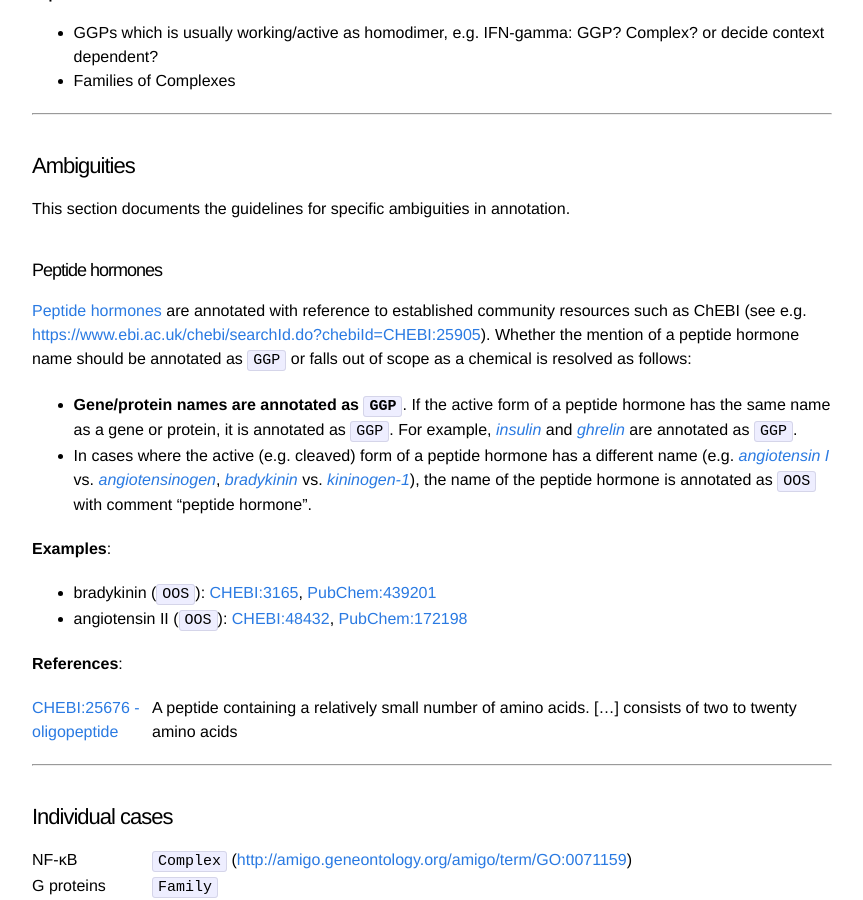
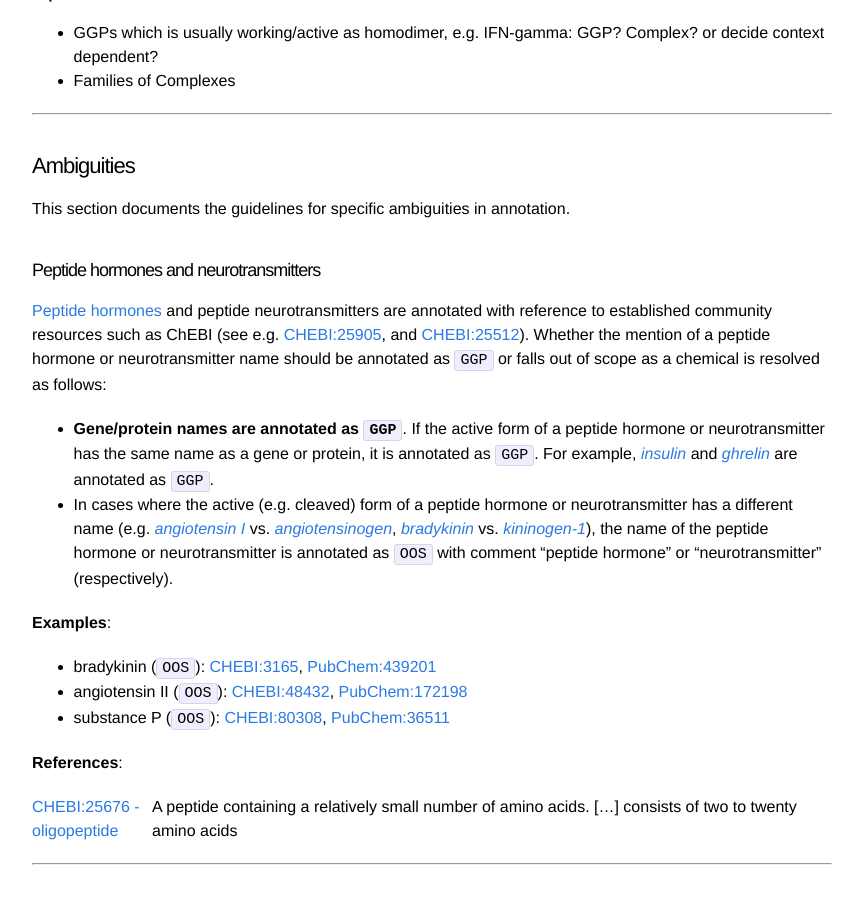
Before and after one commit to spyysalo/stringdb-ggp-corpus-docs, a Jekyll site: the page built from index.md, in a window 1280 px wide and 900 px high, scrolled down 559 px. Shown: the whole window, without its empty margins (208-1071 px from the left). Built offline with Jekyll 4.4.1, drawn with Linux system fonts in a browser that asks for light colours.

Commit message:
Update index.md

```diff
--- a/index.md
+++ b/index.md
@@ -28,17 +28,18 @@ A sample of 1000 PubMed abstracts selected by comparing JensenLab tagger GGP mat
 
 This section documents the guidelines for specific ambiguities in annotation.
 
-#### Peptide hormones
+#### Peptide hormones and neurotransmitters
 
-[Peptide hormones](https://en.wikipedia.org/wiki/Peptide_hormone) are annotated with reference to established community resources such as ChEBI (see e.g. <https://www.ebi.ac.uk/chebi/searchId.do?chebiId=CHEBI:25905>). Whether the mention of a peptide hormone name should be annotated as `GGP` or falls out of scope as a chemical is resolved as follows:
+[Peptide hormones](https://en.wikipedia.org/wiki/Peptide_hormone) and peptide neurotransmitters are annotated with reference to established community resources such as ChEBI (see e.g. [CHEBI:25905](https://www.ebi.ac.uk/chebi/searchId.do?chebiId=CHEBI:25905), and [CHEBI:25512](https://www.ebi.ac.uk/chebi/searchId.do?chebiId=CHEBI:25512)). Whether the mention of a peptide hormone or neurotransmitter name should be annotated as `GGP` or falls out of scope as a chemical is resolved as follows:
 
-* **Gene/protein names are annotated as `GGP`**. If the active form of a peptide hormone has the same name as a gene or protein, it is annotated as `GGP`. For example, [_insulin_](https://www.uniprot.org/uniprot/P01308) and [_ghrelin_](https://www.uniprot.org/uniprot/Q9UBU3) are annotated as `GGP`.
-* In cases where the active (e.g. cleaved) form of a peptide hormone has a different name (e.g. [_angiotensin I_](https://www.ebi.ac.uk/chebi/searchId.do?chebiId=CHEBI:2718) vs. [_angiotensinogen_](https://www.uniprot.org/uniprot/P01019), [_bradykinin_](https://www.ebi.ac.uk/chebi/searchId.do?chebiId=CHEBI:3165) vs. [_kininogen-1_](https://www.uniprot.org/uniprot/P01042)), the name of the peptide hormone is annotated as `OOS` with comment "peptide hormone".
+* **Gene/protein names are annotated as `GGP`**. If the active form of a peptide hormone or neurotransmitter has the same name as a gene or protein, it is annotated as `GGP`. For example, [_insulin_](https://www.uniprot.org/uniprot/P01308) and [_ghrelin_](https://www.uniprot.org/uniprot/Q9UBU3) are annotated as `GGP`.
+* In cases where the active (e.g. cleaved) form of a peptide hormone or neurotransmitter has a different name (e.g. [_angiotensin I_](https://www.ebi.ac.uk/chebi/searchId.do?chebiId=CHEBI:2718) vs. [_angiotensinogen_](https://www.uniprot.org/uniprot/P01019), [_bradykinin_](https://www.ebi.ac.uk/chebi/searchId.do?chebiId=CHEBI:3165) vs. [_kininogen-1_](https://www.uniprot.org/uniprot/P01042)), the name of the peptide hormone or neurotransmitter is annotated as `OOS` with comment "peptide hormone" or "neurotransmitter" (respectively).
 
 **Examples**:
 
 * bradykinin (`OOS`): [CHEBI:3165](https://www.ebi.ac.uk/chebi/searchId.do?chebiId=CHEBI:3165), [PubChem:439201](https://pubchem.ncbi.nlm.nih.gov/compound/439201)
 * angiotensin II (`OOS`): [CHEBI:48432](https://www.ebi.ac.uk/chebi/searchId.do?chebiId=CHEBI:48432), [PubChem:172198](https://pubchem.ncbi.nlm.nih.gov/compound/172198)
+* substance P (`OOS`): [CHEBI:80308](https://www.ebi.ac.uk/chebi/searchId.do?chebiId=CHEBI:80308), [PubChem:36511](https://pubchem.ncbi.nlm.nih.gov/compound/Substance-P)
 
 **References**:
 
```
